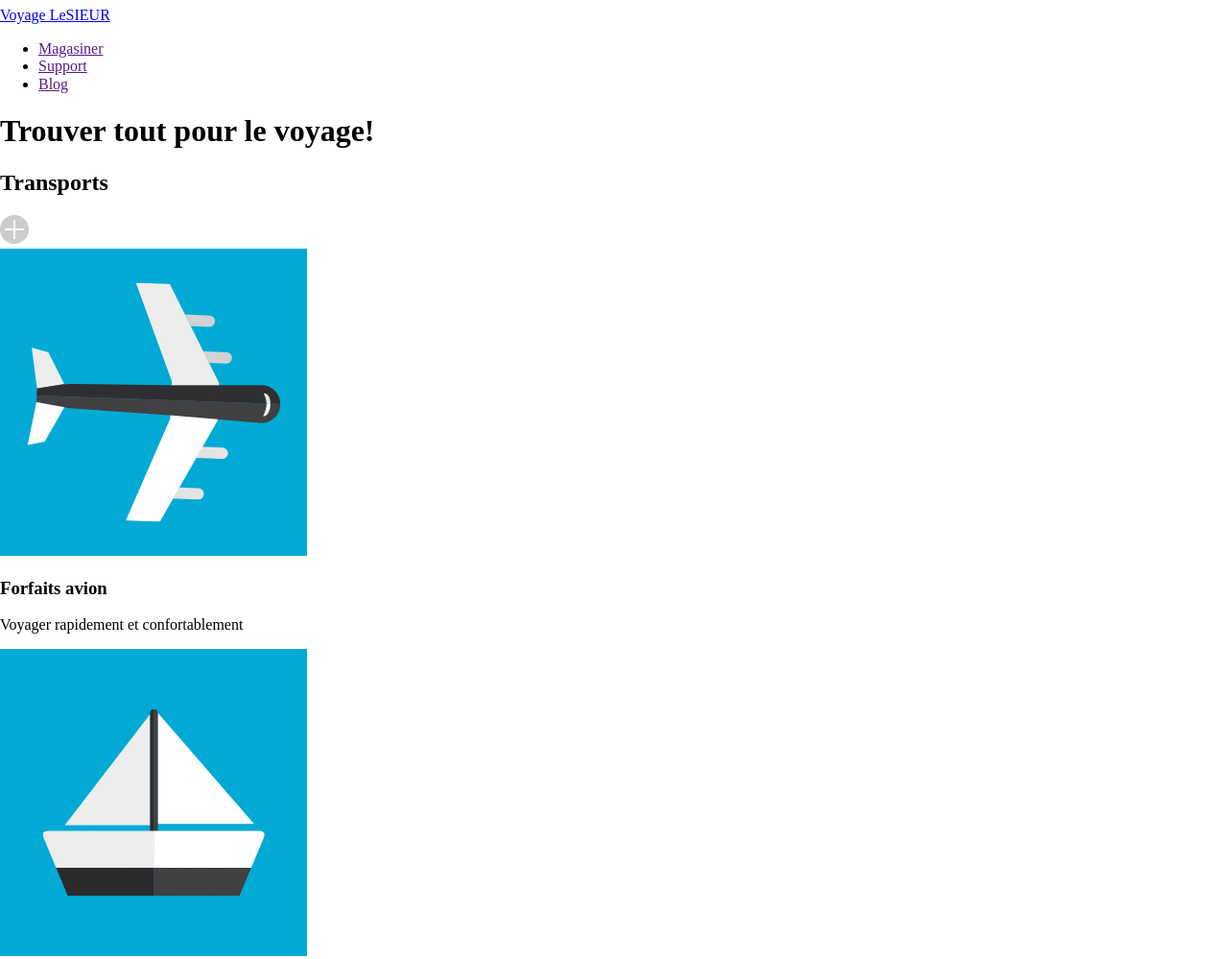
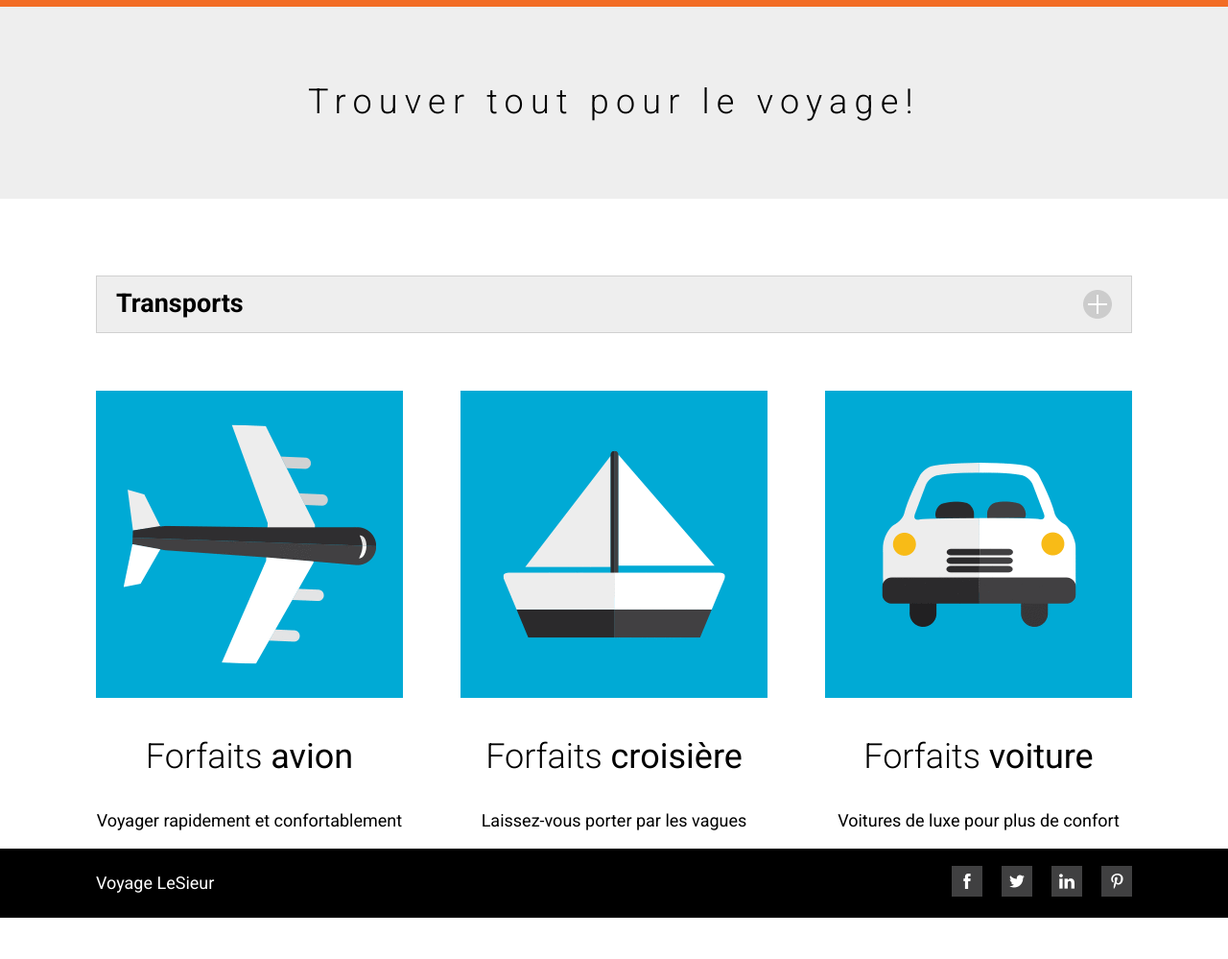
Before and after one commit to Simon-Savard/site1_voyagaelesieur, a plain HTML site: page index.html in a window 1280 px wide. Shown: the part 75-1074 px from the top of the page at 96% size. After the commit the page ends 1031 px from the top, so only its background shows below. Drawn offline with Linux system fonts and the light colour scheme.

Commit message:
css complet

```diff
--- a/css/styles.css
+++ b/css/styles.css
@@ -0,0 +1,196 @@
+/*===================================================
+BASE
+===================================================*/
+html{
+    box-sizing: border-box;
+}
+
+*,*:after,*:before{
+    box-sizing: inherit;
+}
+
+/*===================================================
+ELEMENTS
+===================================================*/
+
+.wrapper{
+    max-width: 1080px;
+    margin:0 auto;
+
+}
+
+body{
+    margin: 0;
+    padding: 0;
+    font-family: "Roboto", serif;
+    font-size: 18px;
+
+}
+
+a{
+    text-decoration: none;
+
+}
+
+
+/*===================================================
+COMPONENTS
+===================================================*/
+
+header{
+    background-color:#F26C25;
+    padding: 10px 0px;
+}
+
+header .wrapper{
+    display: flex;
+    justify-content: space-between;
+    align-items: center;
+}
+
+header p{
+    font-size: 36px;
+    font-weight: bold;
+    color: white;
+    margin: 0;
+}
+
+header ul{
+    display: flex;
+    list-style-type: none;
+    gap: 40px;
+}
+
+nav a{
+    color: white;
+}
+
+nav a:hover{
+    text-decoration: underline;
+}
+
+.logo{
+    display: flex;
+    align-items: center;
+
+}
+
+.logo img{
+    margin-right: 10px;
+}
+
+.banniere{
+    background-color:#EEEEEE;
+}
+
+.banniere .wrapper{
+    height: 200px;
+    display: flex;
+    justify-content: center;
+    align-items: center;
+}
+
+h1{
+    font-weight: 300;
+    font-size: 36px;
+    letter-spacing: 7.2px;
+}
+
+.titre-transport{
+    display: flex;
+    justify-content: space-between;
+    align-items: center;
+    height: 60px;
+    border: 1px solid #d0d0d0;
+    background-color: #EEEEEE;
+    margin-top: 80px;
+    margin-bottom: 60px;
+
+}
+
+.titre-transport h2{
+    margin-left: 20px;
+}
+
+.titre-transport img{
+    margin-right: 20px;
+}
+
+.conteneur-transport{
+    display: grid;
+    grid-template-columns: 1fr 1fr 1fr;
+    gap: 60px;
+}
+
+article h3{
+    font-size: 36px;
+    font-weight: 300;
+    text-align: center;
+}
+
+article p{
+    text-align: center;
+}
+
+footer .wrapper ul li a{
+    display: inline-block;
+    width: 32px;
+    height: 32px;
+}
+
+.facebook a{
+    background-image: url("../images/facebook-nb.png");
+}
+
+.facebook a:hover{
+    background-image: url("../images/facebook-survol.png");
+}
+
+.twitter a{
+    background-image: url("../images/twitter-nb.png");
+}
+
+.twitter a:hover{
+    background-image: url("../images/twitter-survol.png");
+}
+
+.linkedin a{
+    background-image: url("../images/linkedin-nb.png");
+}
+
+.linkedin a:hover{
+    background-image: url("../images/linkedin-survol.png");
+}
+
+.pinterest a{
+    background-image: url("../images/pinterest-nb.png");
+}
+
+.pinterest a:hover{
+    background-image: url("../images/pinterest-survol.png");
+}
+
+footer{
+    background-color: black;
+}
+
+footer .wrapper{
+    display: flex;
+    justify-content: space-between;
+    align-items: center;
+}
+
+footer ul{
+    display: flex;
+    justify-content: space-between;
+    align-items: center;
+    gap: 20px;
+}
+
+footer li{
+    list-style-type: none;
+}
+
+footer p{
+    color: white;
+}
--- a/index.html
+++ b/index.html
@@ -19,7 +19,7 @@
 <body>
     <header>
         <div class="wrapper">
-            <a href="index.html">
+            <a class="logo" href="index.html">
                 <img src="images/logo-site.png" alt="Logo du site">
                 <p>Voyage LeSIEUR</p>
             </a>
```
